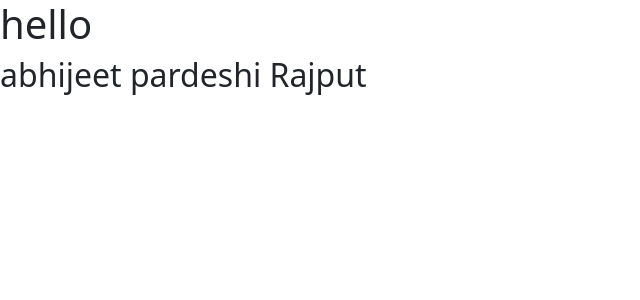
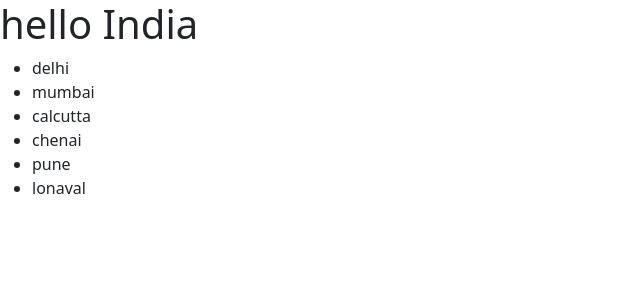
Before and after one commit to abhi0707-coder/my-react-app1, a React (Create React App) app: page / in a window 1280 px wide. Shown: the top 300 px of the page, without its empty margins (0-640 px from the left). Built offline with nearby package versions, Linux system fonts and the light colour scheme.

Commit message:
map.list

```diff
--- a/src/App.js
+++ b/src/App.js
@@ -2,11 +2,16 @@ import logo from './logo.svg'
 import './App.css'
 
 function App() {
+  let title = 'hello India'
+  let list = ['delhi', 'mumbai', 'calcutta', 'chenai', 'pune', 'lonaval']
   return (
     <div>
-      {' '}
-      <h1>hello </h1>
-      <h2>abhijeet pardeshi Rajput</h2>
+      <h1>{title}</h1>
+      <ul>
+        {list.map((item) => {
+          return <li> {item}</li>
+        })}
+      </ul>
     </div>
   )
 }
```
